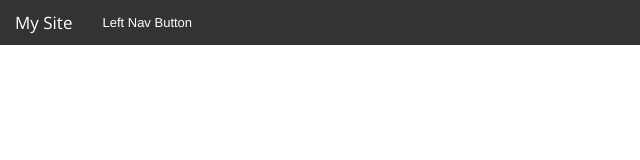
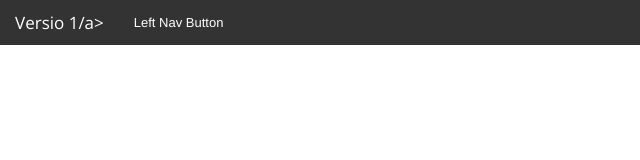
Before and after one commit to k3rsk/FoundationTesti, a plain HTML site: page index.html in a window 1280 px wide. Shown: the full height of the page, 0-640 px from the left. Drawn offline with nearby package versions, Linux system fonts and the light colour scheme.

Commit message:
Version 1 muutokset

```diff
--- a/index.html
+++ b/index.html
@@ -12,7 +12,7 @@
 <nav class="top-bar" data-topbar>
   <ul class="title-area">
     <li class="name">
-      <h1><a href="#">My Site</a></h1>
+      <h1><a href="#">Versio 1/a></h1>
     </li>
     <li class="toggle-topbar menu-icon"><a href="#"><span>Menu</span></a></li>
   </ul>
```
